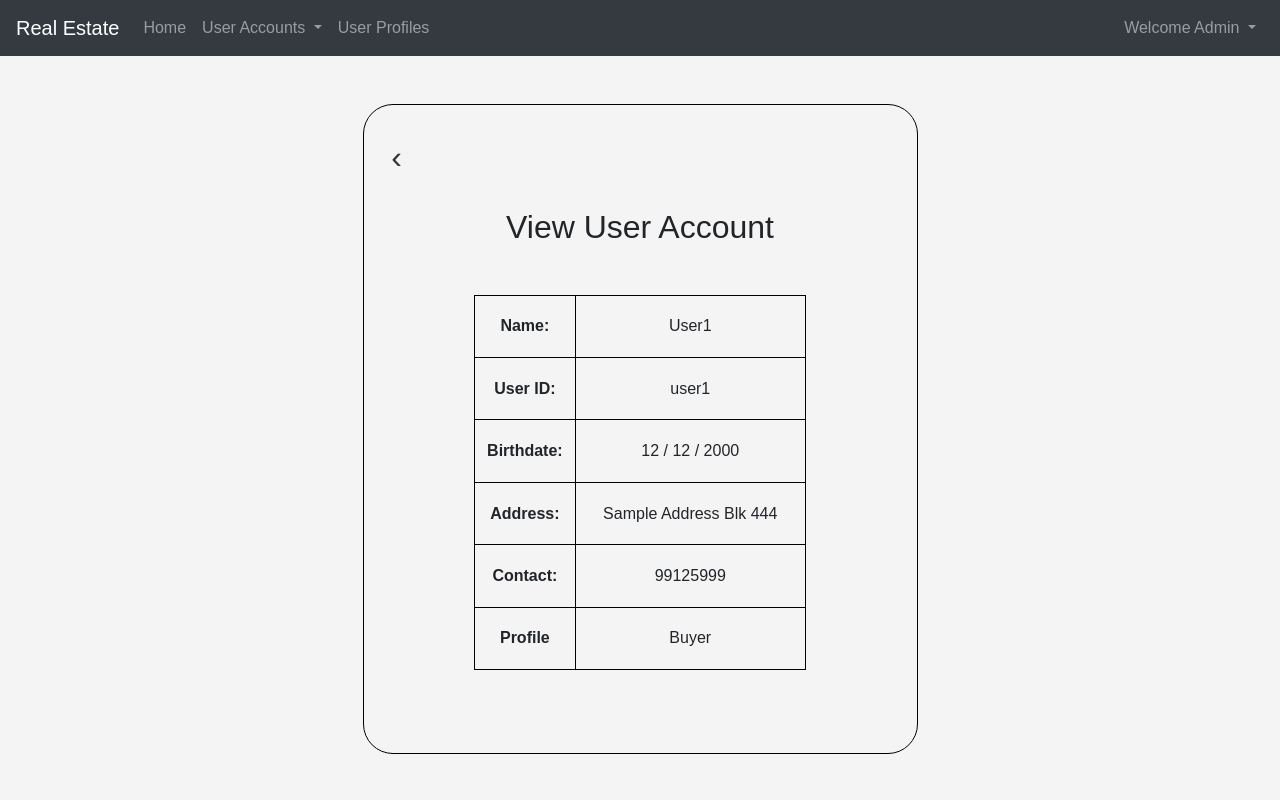
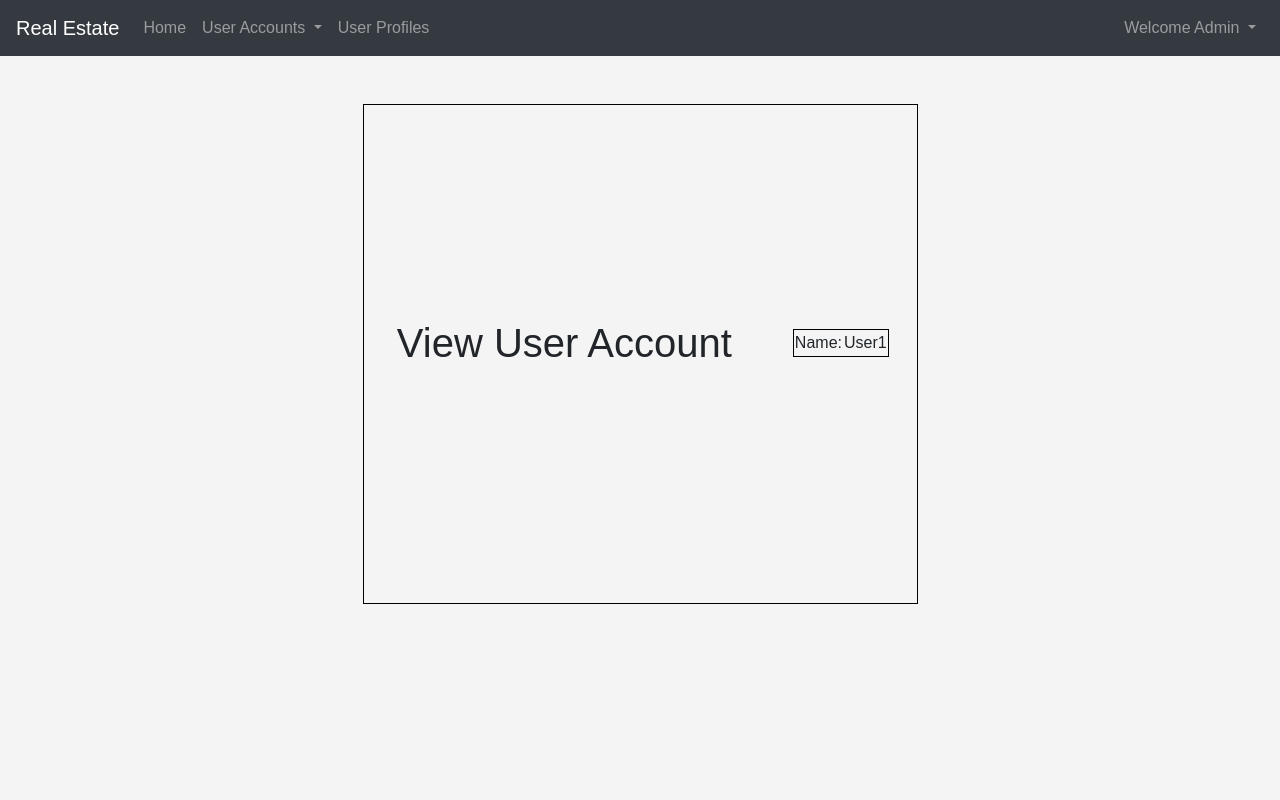
Before and after one commit to xJoj1/CSIT314, a PHP site: page /viewUser.html in a window 1280 px wide. Run offline with PHP 8.4, Linux system fonts and the light colour scheme.

Commit message:
Revert "viewUser.html page"
This reverts commit d3b6c8e8cfab23e138cbcfba66817ffe8ce053bc.

```diff
--- a/frontend/styles.css
+++ b/frontend/styles.css
@@ -223,39 +223,27 @@ h1 {
 /* View User */
 .view-container {
     border: black 1px solid;
-    height: 650px;
+    display: flex;
+    height: 500px;
     width: 50%;
     padding-bottom: 2%;
     margin: auto;
-    border-radius: 30px;
+
 }
 
-.view-container > h2 {
+.view-container > h1 {
     text-align: center;
     margin: auto;
 }
 
+.user-info {
+    margin: auto;
+}
 
 .user-table {
-    border: 1px solid black;
-    width: 60%;
-    height: 60%;
-    margin: auto;
-    border-collapse: collapse;
+    border: 1px solid black
 }
 
-.user-table td,
-.user-table th {
-    border: 1px solid black;
-    padding: 1%;
-    height: 1%;
-    text-align: center;
+.user-table > td, .user-table > tr {
+    border: 1px solid black
 }
-
-.back-arrow {
-    font-size: 2rem;
-    text-decoration: none;
-    color: #333;
-    display: inline-block;
-    margin: 5%;
-}
--- a/frontend/viewUser.html
+++ b/frontend/viewUser.html
@@ -50,34 +50,18 @@
 
 <div class="container mt-5">
     <div class="view-container">
-        <a href="userAccounts.html" class="back-arrow">‹</a>
-        <h2>View User Account</h1>
-        <table class="user-table mt-5">
-            <tr>
-                <th>Name:</th>
-                <td>User1</td> <!-- db.value here-->
-            </tr>
-            <tr>
-                <th>User ID:</th>
-                <td>user1</td> <!-- db.value here-->
-            </tr>
-            <tr>
-                <th>Birthdate:</th>
-                <td>12 / 12 / 2000</td> <!-- db.value here-->
-            </tr>
-            <tr>
-                <th>Address:</th>
-                <td>Sample Address Blk 444</td> <!-- db.value here-->
-            </tr>
-            <tr>
-                <th>Contact:</th>
-                <td>99125999</td> <!-- db.value here-->
-            </tr>
-            <tr>
-                <th>Profile</th>
-                <td>Buyer</td> <!-- db.value here-->
-            </tr>
-        </table>
+        <h1>View User Account</h1>
+        <div class="user-info">
+            <table class="user-table">
+                <tr>
+                    <td>Name:</td>
+                    <td colspan="2">User1</td> <!-- db.value here-->
+                </tr>
+                <tr>
+
+                </tr>
+            </table>
+        </div>
     </div>
 </div>
 </body>
```
